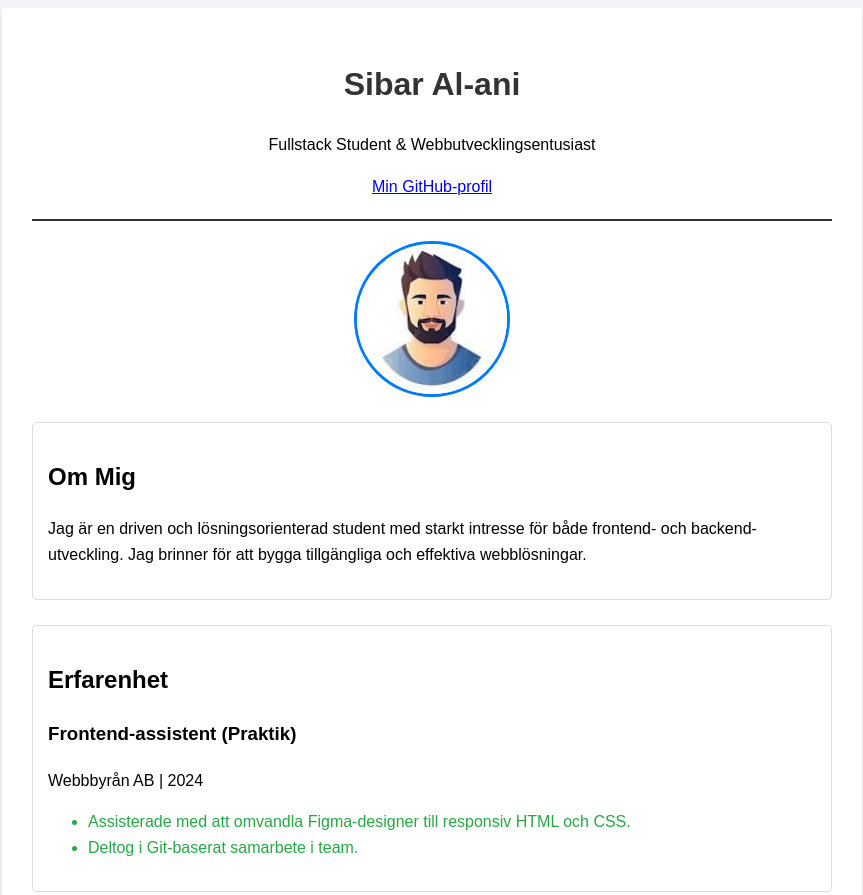
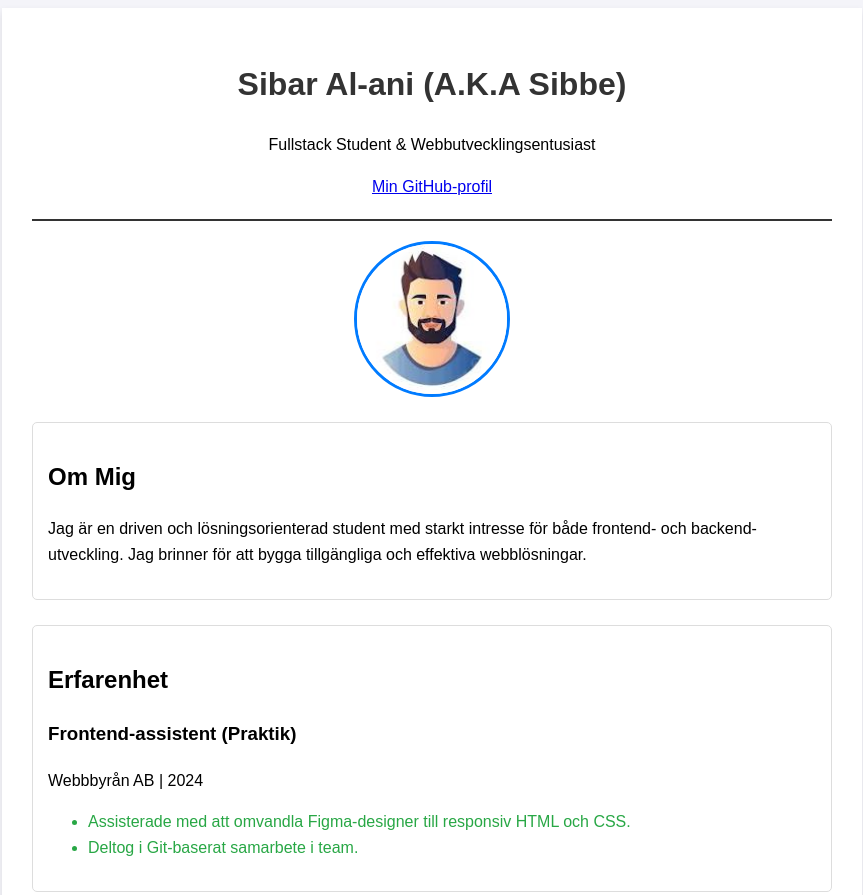
Before and after one commit to sibala/my-profile, a plain HTML site: page index.html in a window 1280 px wide. Shown: the top 895 px of the page, without its empty margins (6-869 px from the left). Drawn offline with Linux system fonts and the light colour scheme.

Commit message:
Update nickname

```diff
--- a/index.html
+++ b/index.html
@@ -11,7 +11,7 @@
     <div id="cv-page">
 
         <header>
-            <h1>Sibar Al-ani</h1>
+            <h1>Sibar Al-ani (A.K.A Sibbe)</h1>
             <p>Fullstack Student & Webbutvecklingsentusiast</p>
             <a href="https://github.com/sibala" target="_blank">Min GitHub-profil</a>
         </header>
```
